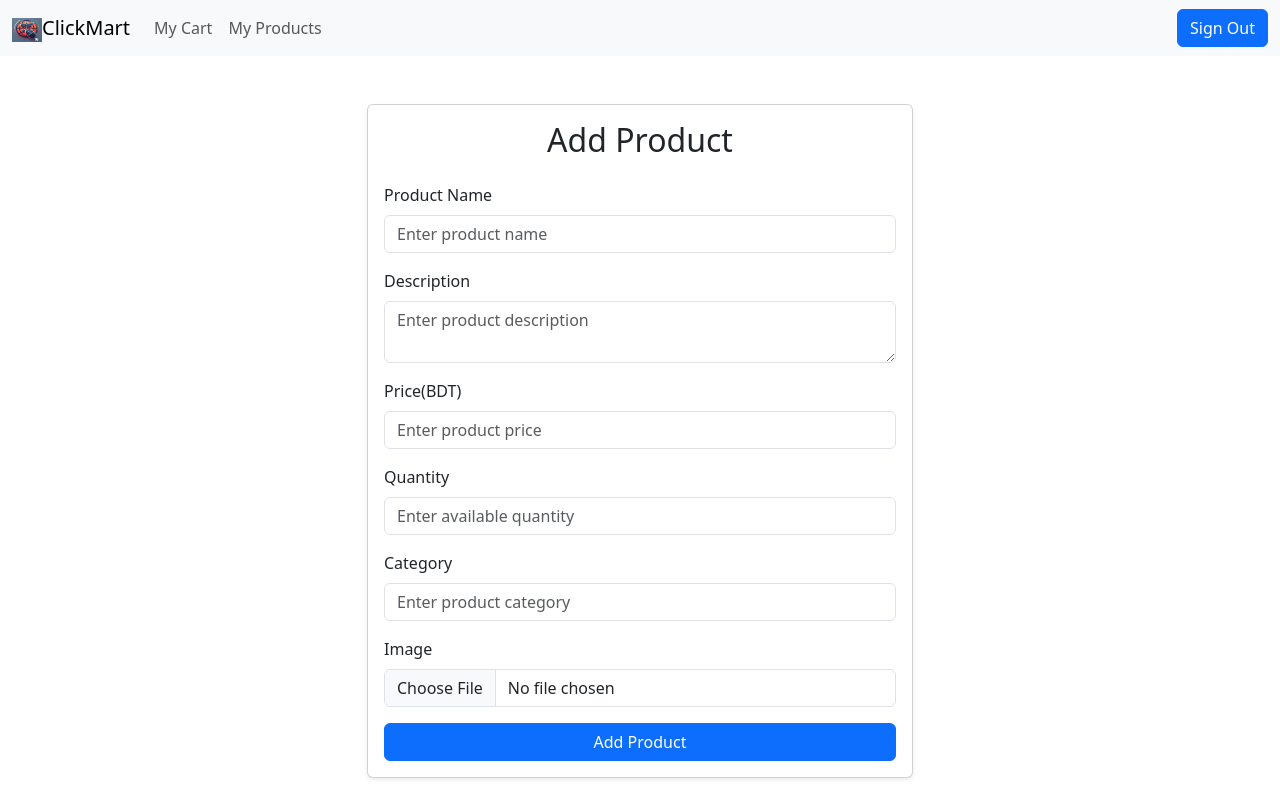
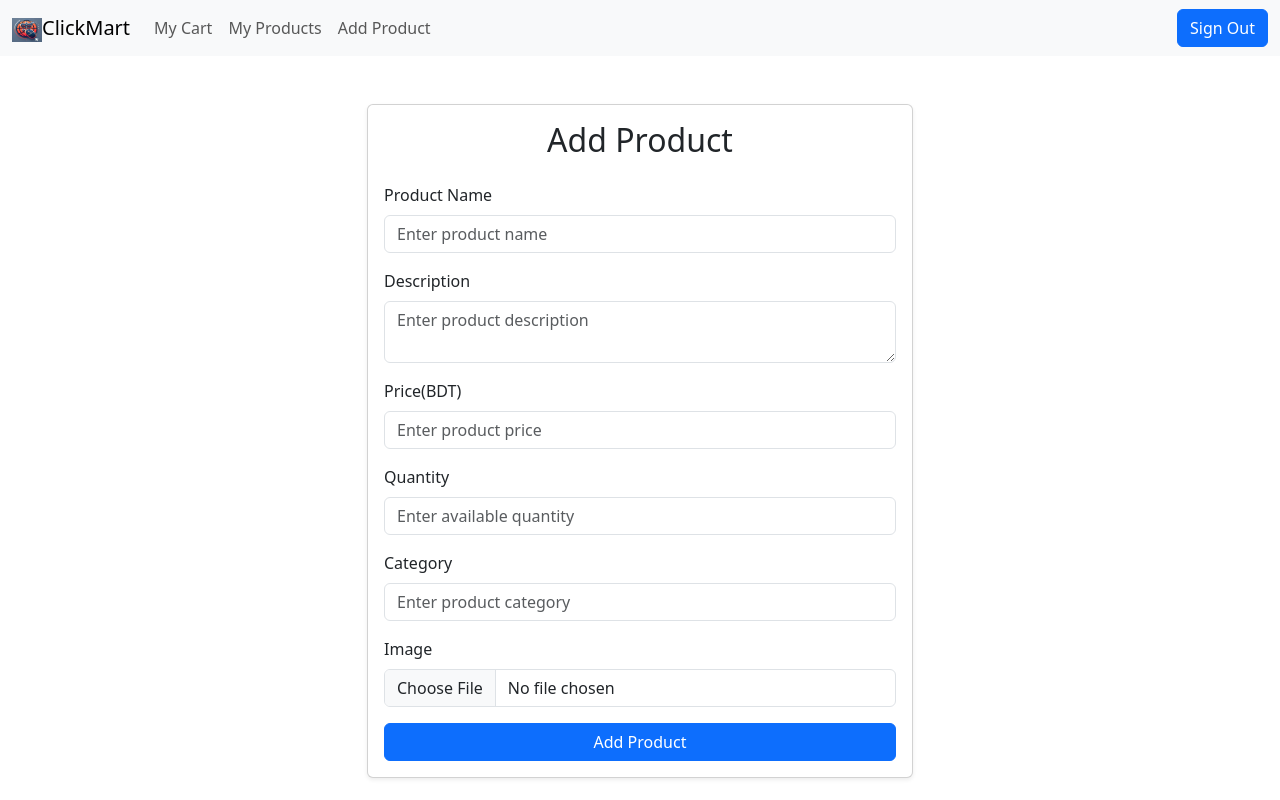
Before and after one commit to RayhanSefat/ClickMart, a React (Create React App) app in the folder frontend/: page /add-product in a window 1280 px wide. Built offline with nearby package versions, Linux system fonts and the light colour scheme; sample sign-in values are in the browser's storage.

Commit message:
Navbar has the option 'Add Product'

```diff
--- a/frontend/src/templates/navbar.js
+++ b/frontend/src/templates/navbar.js
@@ -38,6 +38,9 @@ export default function navbar() {
               <a className="nav-link" href="/my-products">
                 My Products
               </a>
+              <a className="nav-link" href="/add-product">
+                Add Product
+              </a>
             </div>
           </div>
           <div>
```
